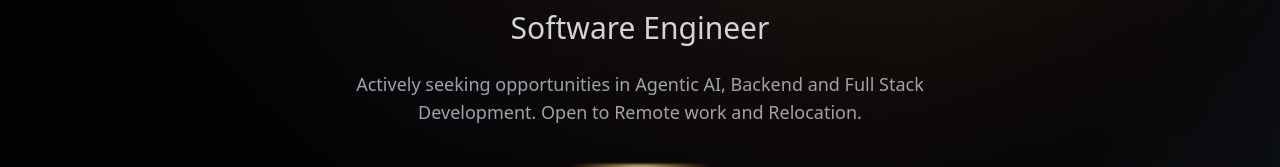
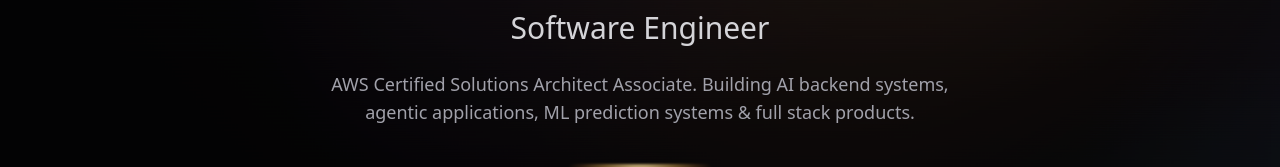
Before and after one commit to Maverick7t/newportfolio, a React (Vite) app: page / in a window 1280 px wide. Shown: the part 409-576 px from the top of the page. Built offline with nearby package versions, Linux system fonts and the light colour scheme; no server answers.

Commit message:
Update hero section

```diff
--- a/src/components/HeroSection.tsx
+++ b/src/components/HeroSection.tsx
@@ -72,8 +72,8 @@
           transition={{ delay: 1.0, duration: 0.8 }}
           className="mt-6 max-w-2xl mx-auto px-6 md:px-0 text-zinc-400 text-base md:text-lg leading-relaxed"
         >
-          Actively seeking opportunities in Agentic AI, Backend and Full Stack Development.
-          <span className="block md:inline"> Open to Remote work and Relocation.</span>
+          AWS Certified Solutions Architect Associate.
+          <span className="block md:inline"> Building AI backend systems, agentic applications, ML prediction systems & full stack products.</span>
         </motion.p>
 
         <div className="mt-11 flex flex-col items-center">
```
